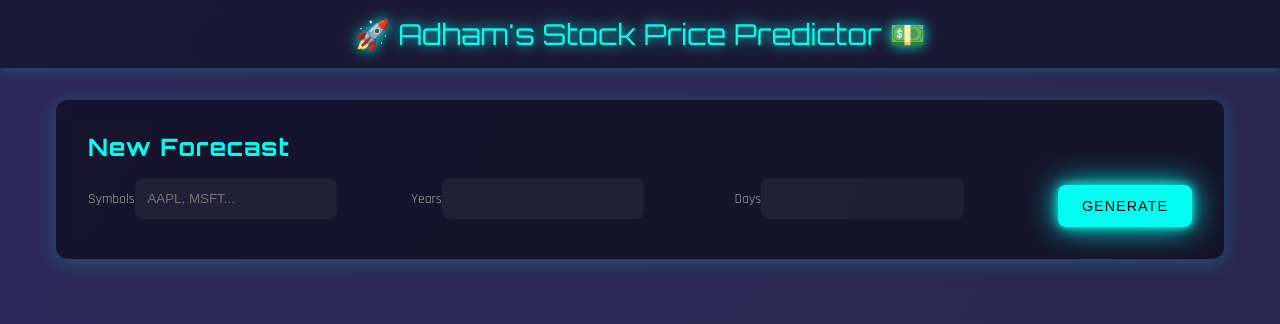
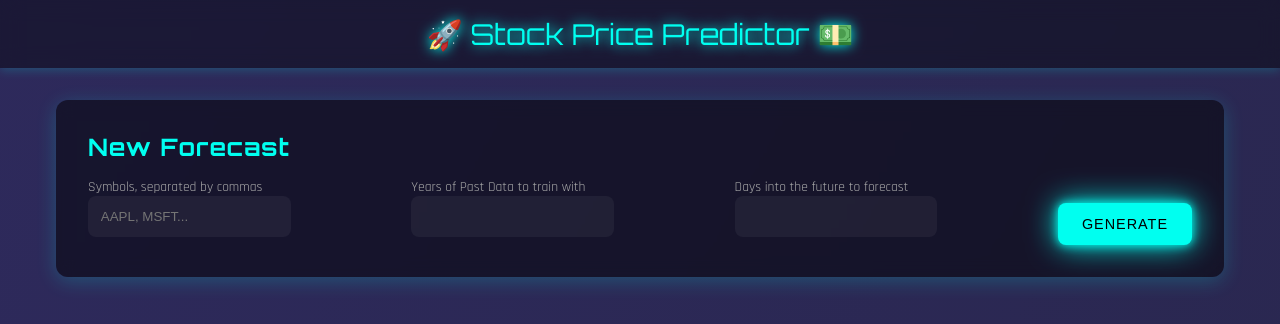
Before and after one commit to AdhamAbouaita/StockPredictor, a plain HTML site: page charts/index.html in a window 1280 px wide. Drawn offline with Linux system fonts and the light colour scheme.

Commit message:
updated designs.

```diff
--- a/charts/index.html
+++ b/charts/index.html
@@ -166,14 +166,14 @@ body {
 </head>
 <body>
 <div id='bg'></div>
-<nav class='navbar'><div class='logo'>🚀 Adham's Stock Price Predictor 💵</div></nav>
+<nav class='navbar'><div class='logo'>🚀 Stock Price Predictor 💵</div></nav>
 <main class='container'>
 <section class='form-section'>
   <h2>New Forecast</h2>
   <form id='paramsForm'>
-    <div class='form-group'><label>Symbols<input type='text' name='symbols' placeholder='AAPL, MSFT...' required></label></div>
-    <div class='form-group'><label>Years<input type='number' step='0.1' name='years' required></label></div>
-    <div class='form-group'><label>Days<input type='number' name='days' required></label></div>
+    <div class='form-group'><label>Symbols, separated by commas<input type='text' name='symbols' placeholder='AAPL, MSFT...' required></label></div>
+    <div class='form-group'><label>Years of Past Data to train with    <input type='number' step='0.1' name='years' required></label></div>
+    <div class='form-group'><label>Days into the future to forecast    <input type='number' name='days' required></label></div>
     <button class='btn btn-primary' type='submit'>Generate</button>
   </form>
 </section>
```
Also changed, not shown: 1 other file.
